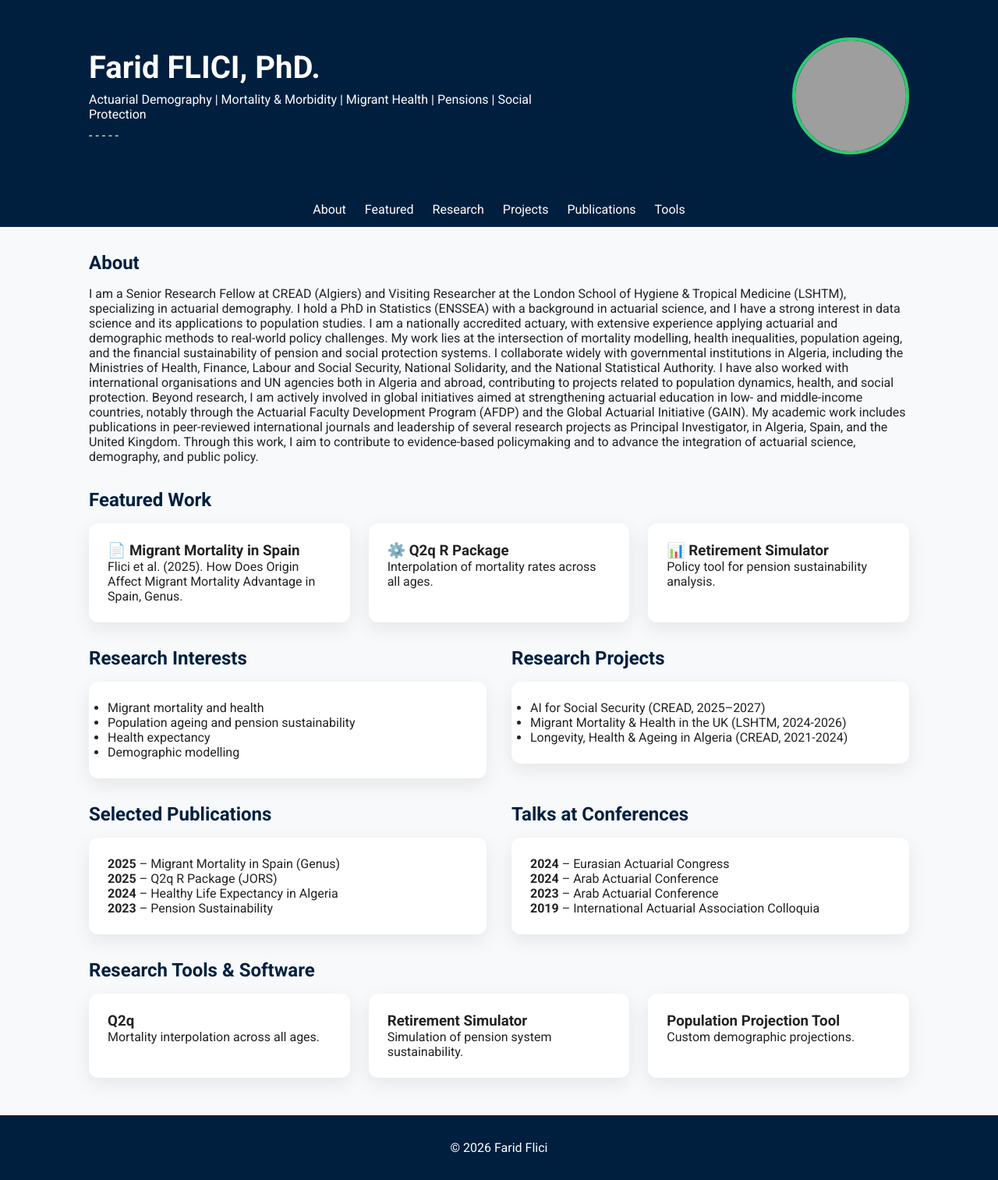
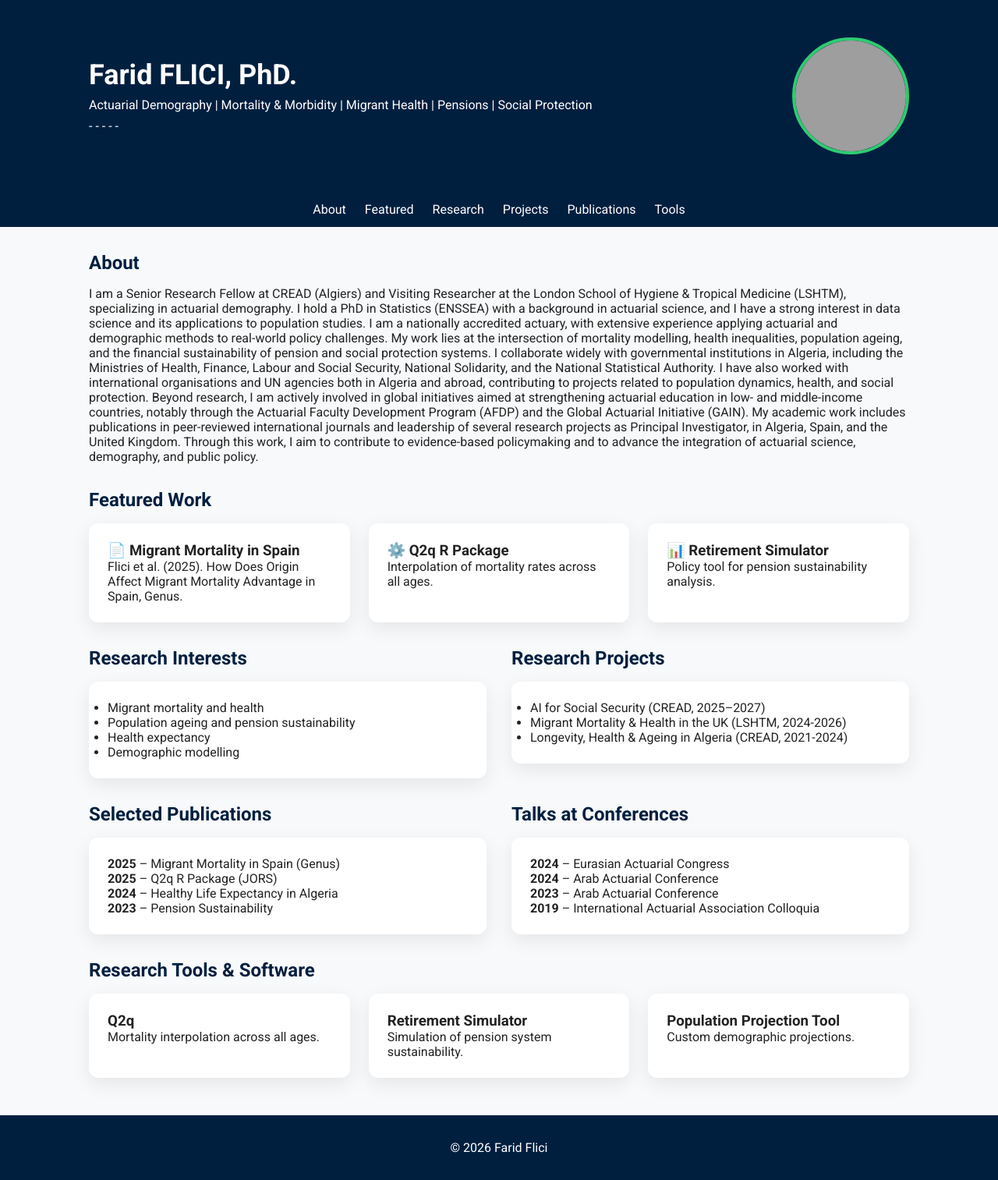
Before and after one commit to Farid-FLICI/farid-flici.github.io, a Jekyll site: the page index2.html, which Jekyll copies as it is, in a window 1280 px wide. Shown: the whole page at 78% size. Built offline with Jekyll 4.4.1, drawn with Linux system fonts in a browser that asks for light colours; grey boxes are pictures that could not be loaded.

Commit message:
Update index2.html

```diff
--- a/index2.html
+++ b/index2.html
@@ -48,11 +48,11 @@ header{
 }
 
 .hero-text{
-  max-width:600px;
+  max-width:750px;
 }
 
 .hero-text h1{
-  font-size:2.5rem;
+  font-size:2.25rem;
 }
 
 .subtitle{
```
